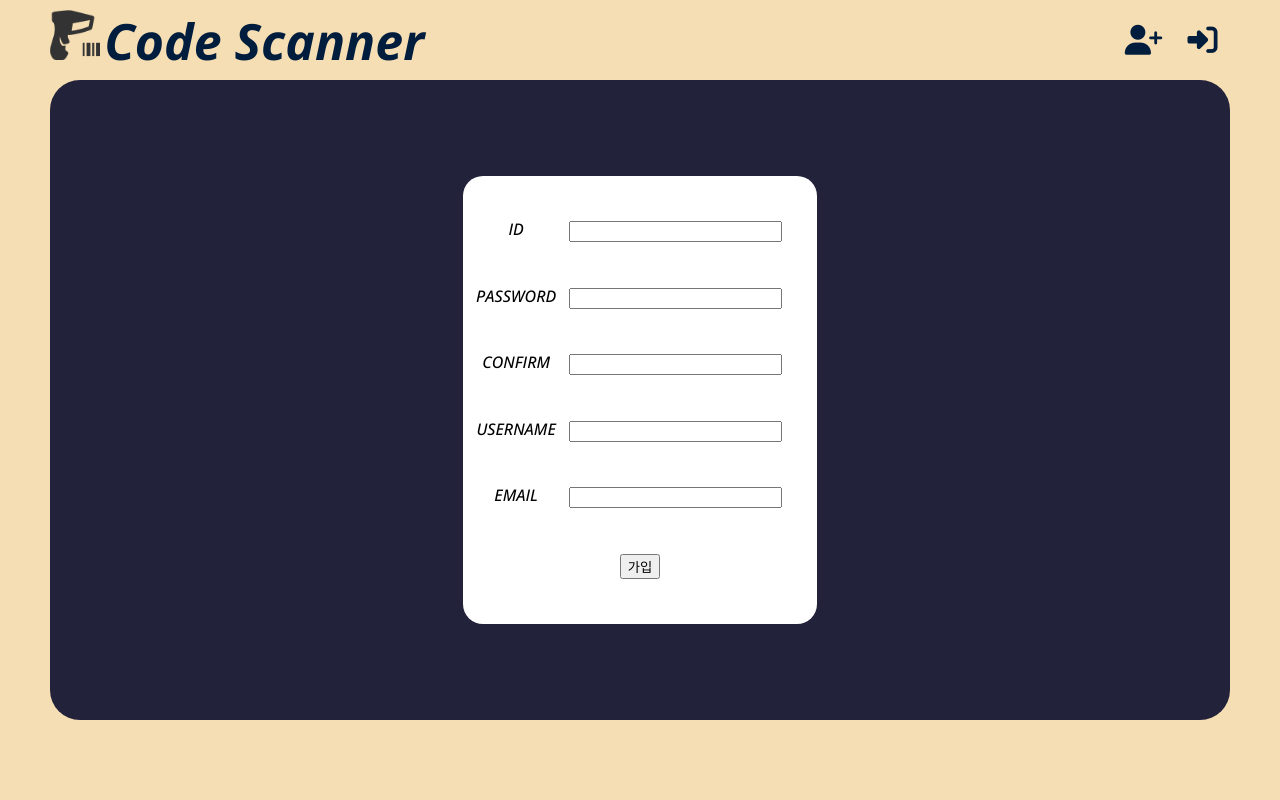
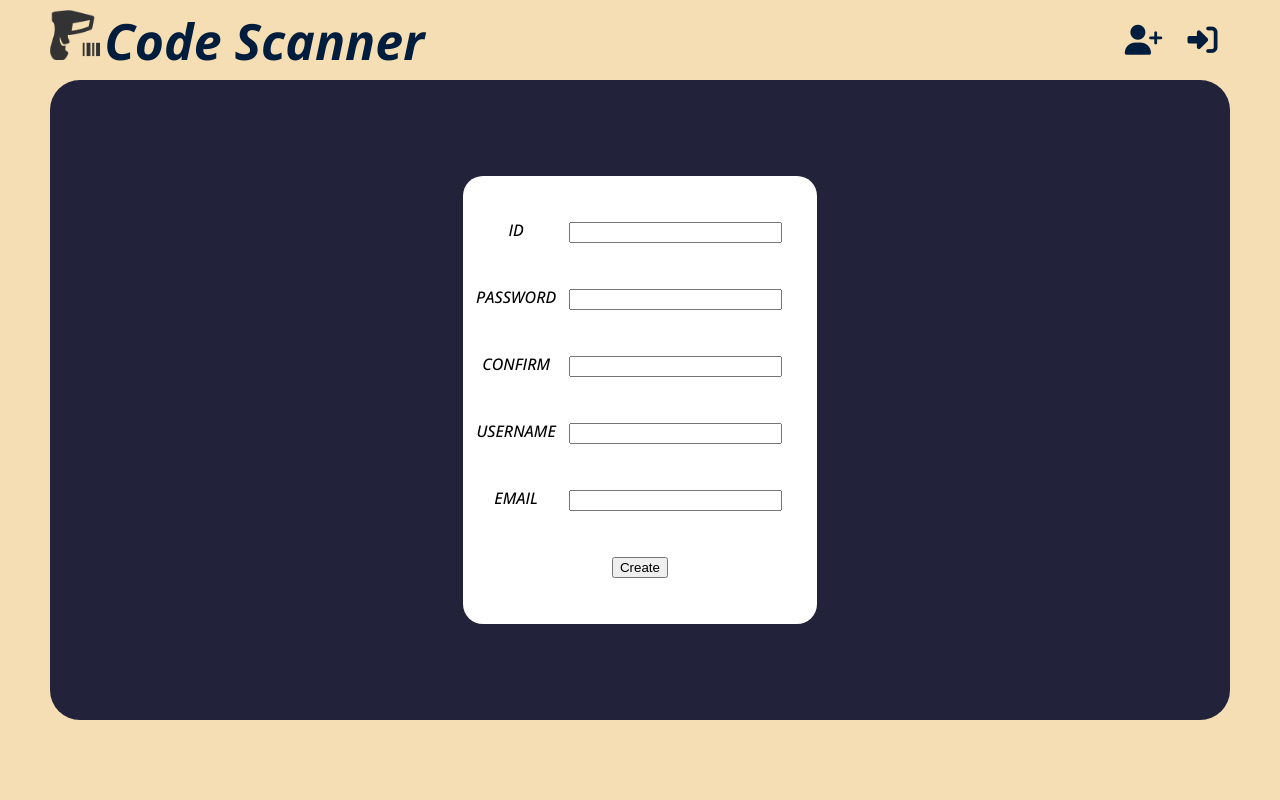
Before and after one commit to rsl150101/newsfeed, a Flask app: page /join in a window 1280 px wide. Run offline with Flask 2, Linux system fonts and the light colour scheme; some libraries are stand-ins or nearby versions.

Commit message:
간단한 코드 수정
join.html : 가입 -> Create
login.html : 로그인 -> Login

```diff
--- a/templates/join.html
+++ b/templates/join.html
@@ -63,7 +63,7 @@
             <input type="email" name="join-email" id="join-email" required />
           </div>
 
-          <input type="submit" value="가입" />
+          <input type="submit" value="Create" />
         </form>
       </main>
     </div>
--- a/templates/login.html
+++ b/templates/login.html
@@ -41,7 +41,7 @@
             <input type="password" name="login-pw" id="login-pw" required />
           </div>
 
-          <input type="submit" value="로그인" />
+          <input type="submit" value="Login" />
         </form>
       </main>
     </div>
```
